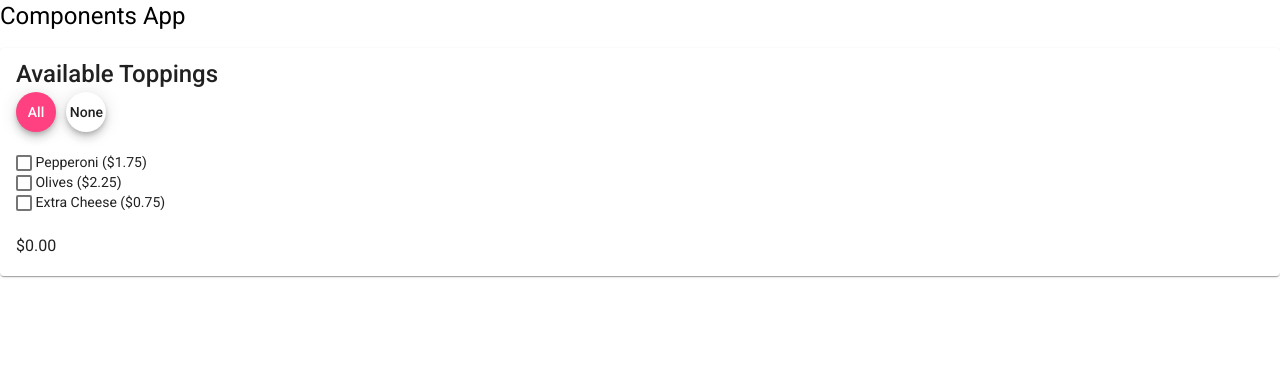
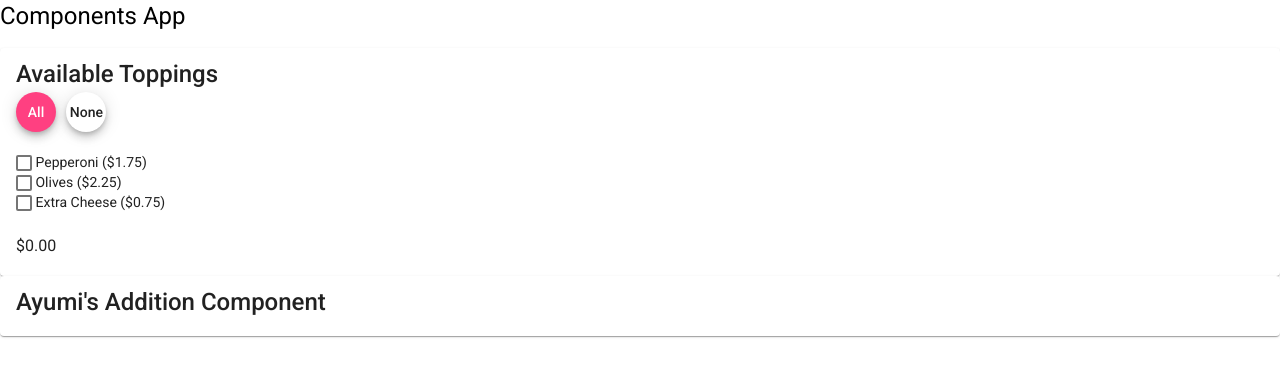
Before and after one commit to tsteelematc/components-5, an Angular app: page / in a window 1280 px wide. Shown: the top 376 px of the page. Built offline with nearby package versions, Linux system fonts and the light colour scheme.

Commit message:
Added card

```diff
--- a/src/app/al-addition/al-addition.component.html
+++ b/src/app/al-addition/al-addition.component.html
@@ -1 +1,8 @@
-<p>al-addition works!</p>
+<mat-card>
+    <mat-card-title>
+        Ayumi's Addition Component
+    </mat-card-title>
+    <mat-card-content>
+
+    </mat-card-content>
+</mat-card>
--- a/src/app/app.component.html
+++ b/src/app/app.component.html
@@ -2,3 +2,4 @@
   {{ title }}
 </h1>
 <app-pizza-toppings></app-pizza-toppings>
+<app-al-addition></app-al-addition>
```
